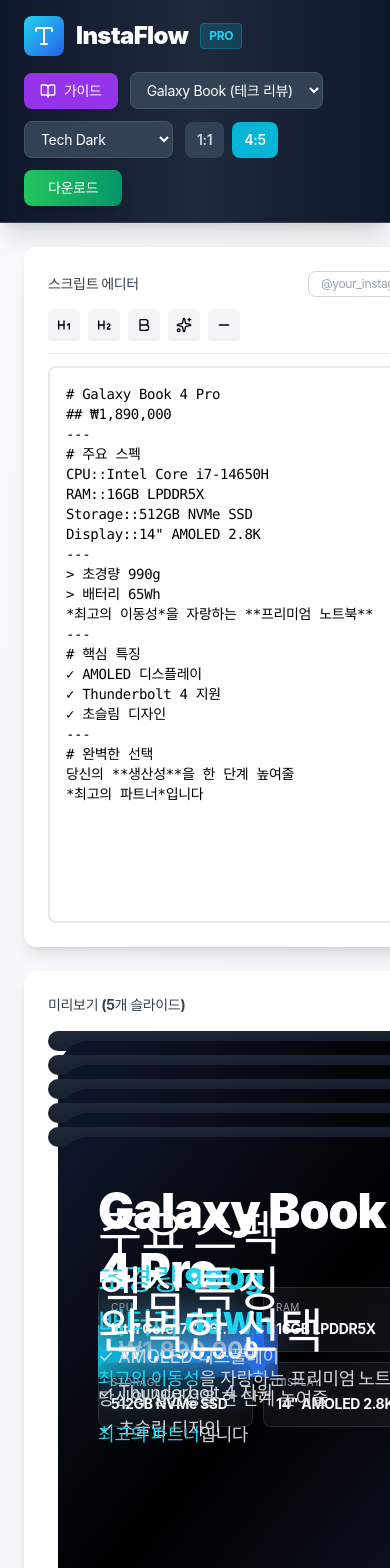
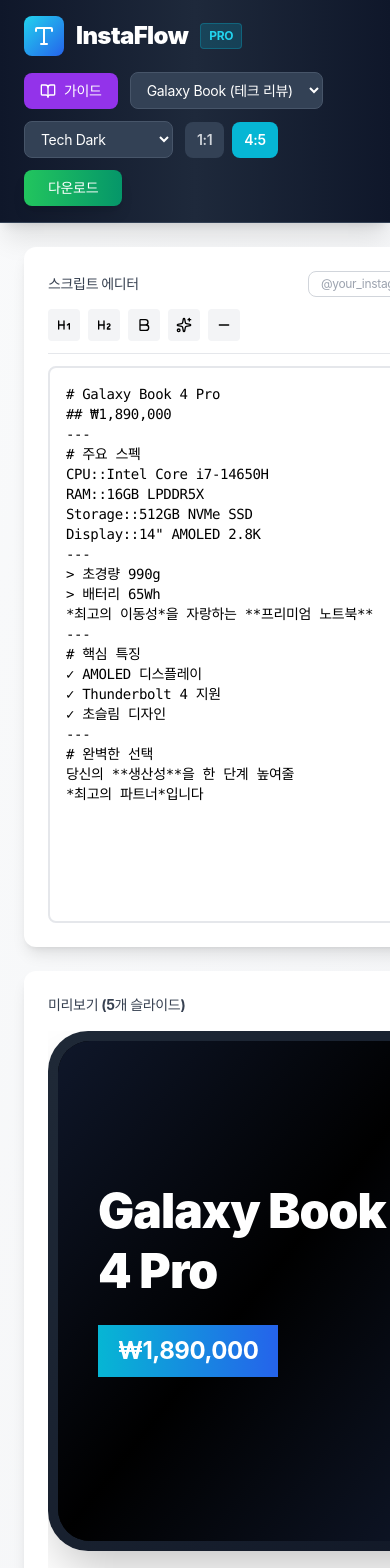
Before and after one commit to bubilife1202/instaflow, a React (Vite) app: page / in a window 390 px wide. Shown: the top 1568 px of the page. Built offline with nearby package versions, Linux system fonts and the light colour scheme; a web font is replaced by a local one.

Commit message:
Fix spacing - Remove gap between header and content
Fixed smartphone mockup frame positioning:
- Changed from absolute positioning to normal box model
- Added explicit height to container (420px/520px)
- Used w-full h-full for proper frame sizing
- Prevents slides from overlapping in preview

```diff
--- a/src/App.jsx
+++ b/src/App.jsx
@@ -554,8 +554,8 @@ function App() {
                 {slides.map((slide, i) => (
                   <div key={i} className="flex justify-center">
                     {/* Smartphone Mockup Frame */}
-                    <div className="relative" style={{ width: '420px' }}>
-                      <div className="absolute inset-0 bg-gradient-to-br from-gray-800 to-gray-900 rounded-[40px] shadow-2xl" style={{ padding: '10px' }}>
+                    <div className="relative inline-block" style={{ width: '420px', height: aspectRatio === '1:1' ? '420px' : '520px' }}>
+                      <div className="bg-gradient-to-br from-gray-800 to-gray-900 rounded-[40px] shadow-2xl p-[10px] w-full h-full">
                         <div ref={el => slideRefs.current[i] = el} className="relative overflow-hidden rounded-[32px]" style={{ width: '400px', height: aspectRatio === '1:1' ? '400px' : '500px' }}>
                           {renderSlide(slide, i, themeClass)}
                           <div className="absolute top-2 right-2 text-xs font-bold opacity-30 text-white mix-blend-difference">{i+1}/{slides.length}</div>
```
